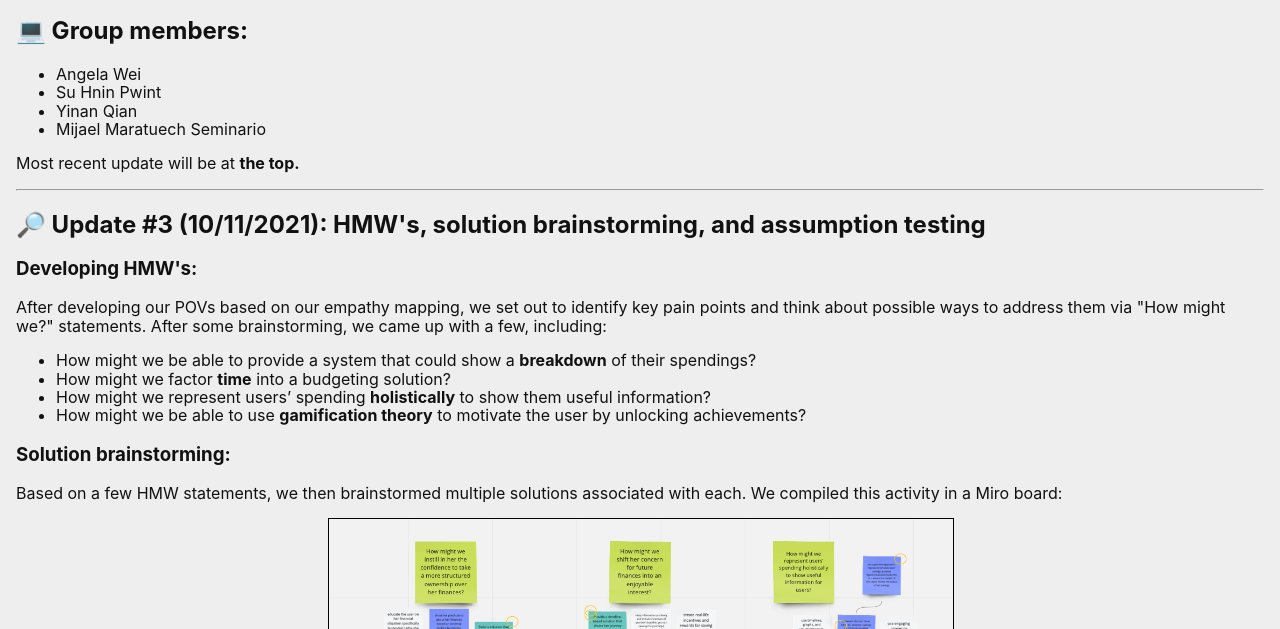
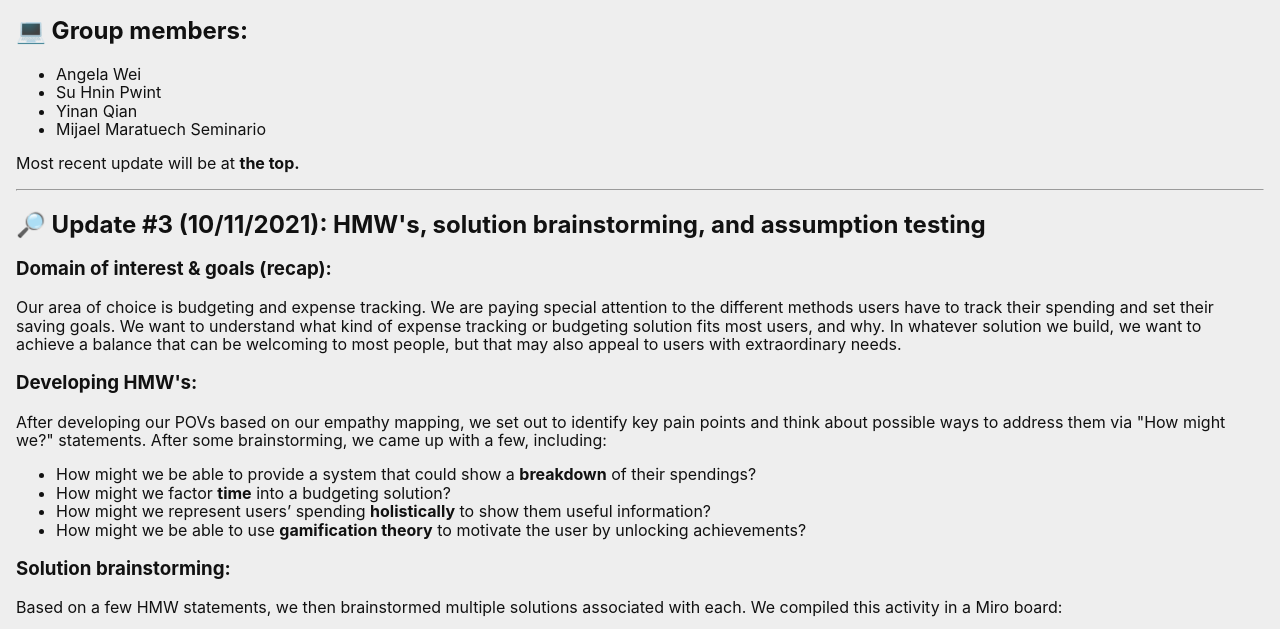
Before and after one commit to mmarat01/CS-171-Project, a plain HTML site: page index.html in a window 1280 px wide. Shown: the part 119-748 px from the top of the page. Drawn offline with nearby package versions, Linux system fonts and the light colour scheme.

Commit message:
update domain for last update

```diff
--- a/index.html
+++ b/index.html
@@ -30,6 +30,8 @@
 		<div style="margin-bottom: 4rem;">
 			<div>
 				<h2>&#x1F50E; Update #3 (10/11/2021): HMW's, solution brainstorming, and assumption testing</h2>
+				<h3>Domain of interest & goals (recap):</h3>
+				<p>Our area of choice is budgeting and expense tracking. We are paying special attention to the different methods users have to track their spending and set their saving goals. We want to understand what kind of expense tracking or budgeting solution fits most users, and why. In whatever solution we build, we want to achieve a balance that can be welcoming to most people, but that may also appeal to users with extraordinary needs.</p>
 				<h3>Developing HMW's:</h3>
 				<p>After developing our POVs based on our empathy mapping, we set out to identify key pain points and think about possible ways to address them via "How might we?" statements. After some brainstorming, we came up with a few, including:</p>
 				<ul>
```
